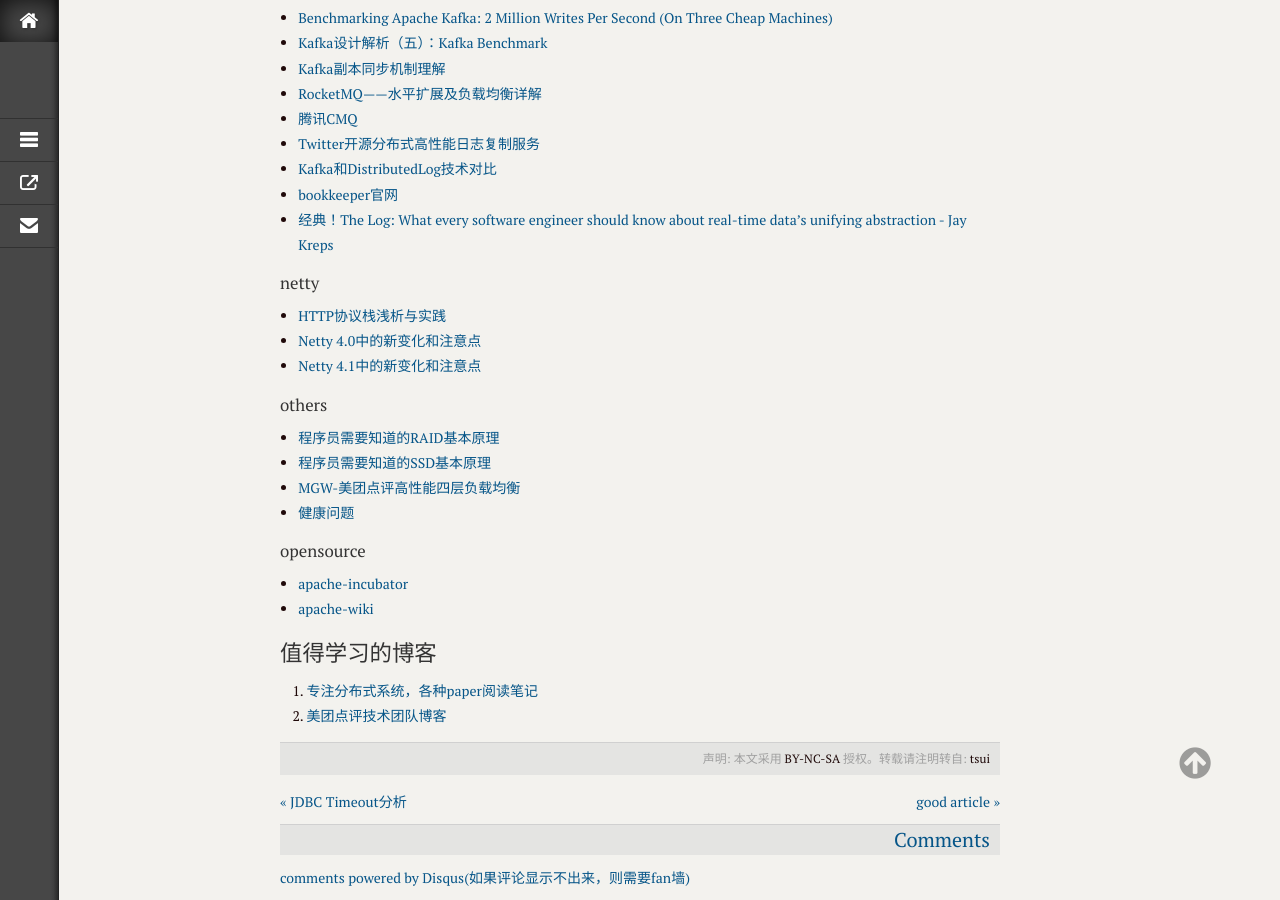
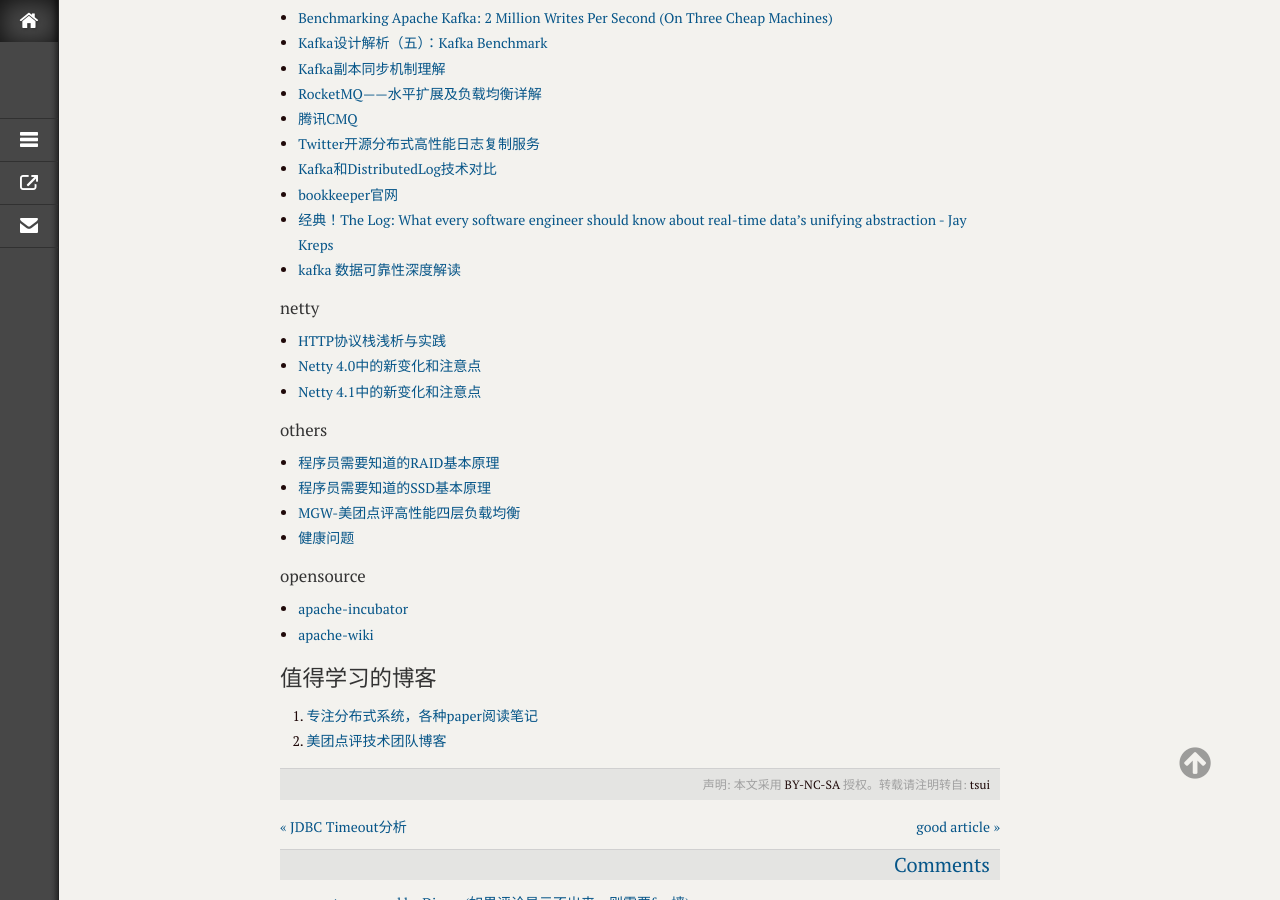
Before and after one commit to xmtsui/blog, a Jekyll site: the page built from _posts/2017/2017-03-14-readqueue-01.md, in a window 1280 px wide and 900 px high, scrolled down 1607 px. Built offline with Jekyll 4.4.1, drawn with Linux system fonts in a browser that asks for light colours; comment, search, counter and statistics services are not loaded.

Commit message:
modify by quickcommint

```diff
--- a/_posts/2017/2017-03-14-readqueue-01.md
+++ b/_posts/2017/2017-03-14-readqueue-01.md
@@ -72,6 +72,7 @@
 * [Kafka和DistributedLog技术对比](http://www.infoq.com/cn/articles/technology-comparison-of-kafka-and-distributedlog)
 * [bookkeeper官网](http://bookkeeper.apache.org/)
 * [经典！The Log: What every software engineer should know about real-time data's unifying abstraction - Jay Kreps](https://github.com/oldratlee/translations/blob/master/log-what-every-software-engineer-should-know-about-real-time-datas-unifying/README.md)
+* [kafka 数据可靠性深度解读](http://www.importnew.com/24973.html)
 
 #### netty
 * [HTTP协议栈浅析与实践](http://www.cnblogs.com/cyfonly/p/5616493.html)
```
